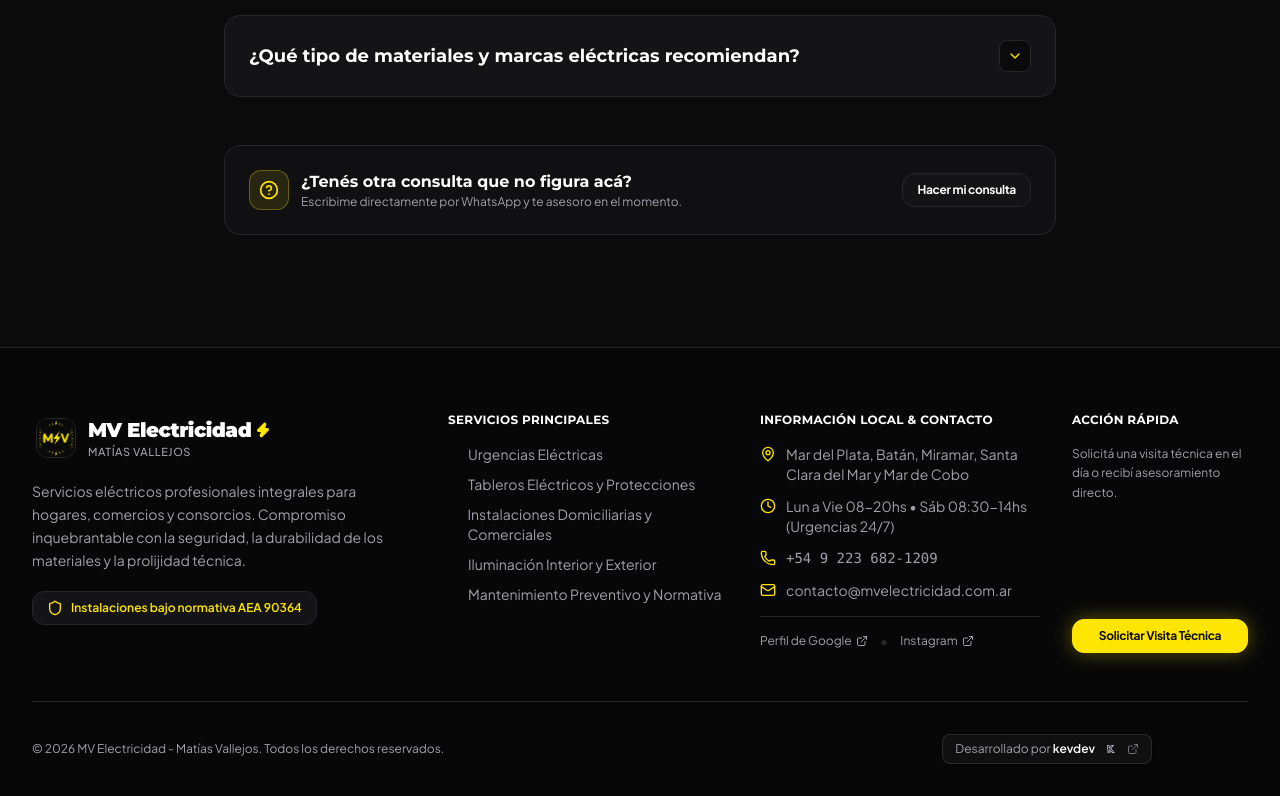
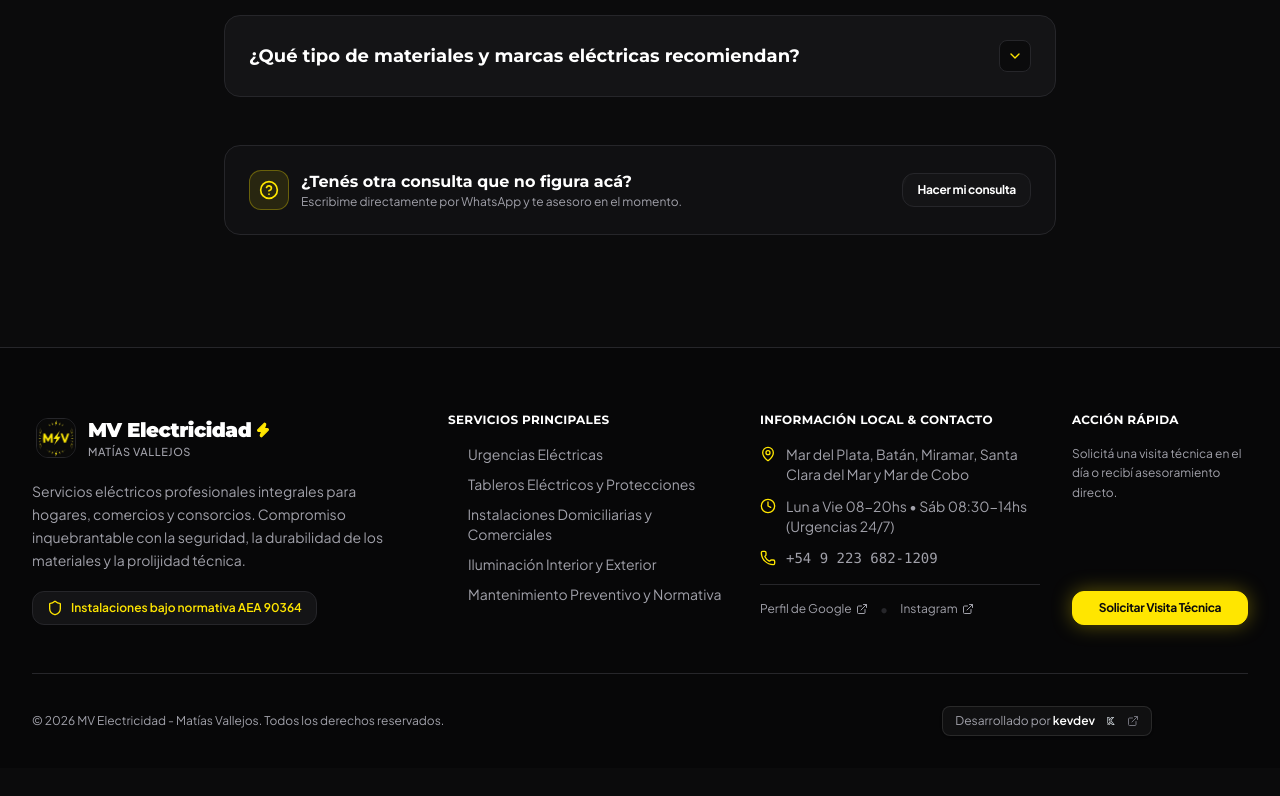
Before and after one commit to kevlogg/electricidad-matias-vallejos, a Next.js app: page / in a window 1280 px wide. Shown: the part 7089-7885 px from the top of the page. After the commit the page ends 7857 px from the top, so only its background shows below. Built offline with nearby package versions, Linux system fonts and the light colour scheme.

Commit message:
fix: remove email across footer, schema and quotes, keeping WhatsApp and phone as sole contact channels

```diff
--- a/src/app/layout.tsx
+++ b/src/app/layout.tsx
@@ -71,7 +71,7 @@ export const metadata: Metadata = {
   formatDetection: {
     telephone: true,
     address: true,
-    email: true,
+    email: false,
   },
   icons: {
     icon: [
@@ -148,7 +148,6 @@ export default function RootLayout({
     logo: "https://electricidad-matias-vallejos.vercel.app/images/logo.jpg",
     image: "https://electricidad-matias-vallejos.vercel.app/images/logo.jpg",
     telephone: BUSINESS_CONFIG.phoneDisplay,
-    email: BUSINESS_CONFIG.email,
     priceRange: "$$",
     currenciesAccepted: "ARS",
     paymentAccepted: "Efectivo, Transferencia Bancaria, Mercado Pago",
--- a/src/components/admin/AdminQuotesSection.tsx
+++ b/src/components/admin/AdminQuotesSection.tsx
@@ -243,7 +243,7 @@ export const AdminQuotesSection: React.FC<AdminQuotesSectionProps> = ({
       doc.setTextColor(161, 161, 170); // #A1A1AA
       doc.setFontSize(8);
       doc.text('Mar del Plata • Batán • Miramar • Santa Clara del Mar • Mar de Cobo', 14, 30);
-      doc.text('Tel / Urgencias WhatsApp: +54 9 223 682-1209  |  contacto@mvelectricidad.com.ar', 14, 35);
+      doc.text('Tel / Urgencias WhatsApp: +54 9 223 682-1209  |  Atención Personalizada Directa', 14, 35);
 
       // Quote badge on top right
       doc.setTextColor(255, 230, 0);
--- a/src/components/features/Footer.tsx
+++ b/src/components/features/Footer.tsx
@@ -7,7 +7,6 @@ import Image from 'next/image';
 import {
   Zap,
   Phone,
-  Mail,
   MapPin,
   Clock,
   ExternalLink,
@@ -103,15 +102,6 @@ export const Footer: React.FC = () => {
                   {BUSINESS_CONFIG.phoneDisplay}
                 </a>
               </li>
-              <li className="flex items-center gap-2.5">
-                <Mail className="w-4 h-4 text-[#FFE600] shrink-0" />
-                <a
-                  href={`mailto:${BUSINESS_CONFIG.email}`}
-                  className="hover:text-white transition-colors"
-                >
-                  {BUSINESS_CONFIG.email}
-                </a>
-              </li>
             </ul>
 
             <div className="mt-4 pt-3 border-t border-[#26262A] flex items-center gap-3">
--- a/src/lib/constants.ts
+++ b/src/lib/constants.ts
@@ -7,7 +7,6 @@ export const BUSINESS_CONFIG = {
   role: 'Técnico Electricista Matriculado / Profesional',
   phoneDisplay: '+54 9 223 682-1209',
   phoneClean: '5492236821209',
-  email: 'contacto@mvelectricidad.com.ar',
   ratingValue: 5.0,
   reviewCount: 49,
   defaultWhatsAppMessage: 'Hola Matías, te contacto desde la web de MV Electricidad. Necesito consultar por un trabajo eléctrico.',
```
